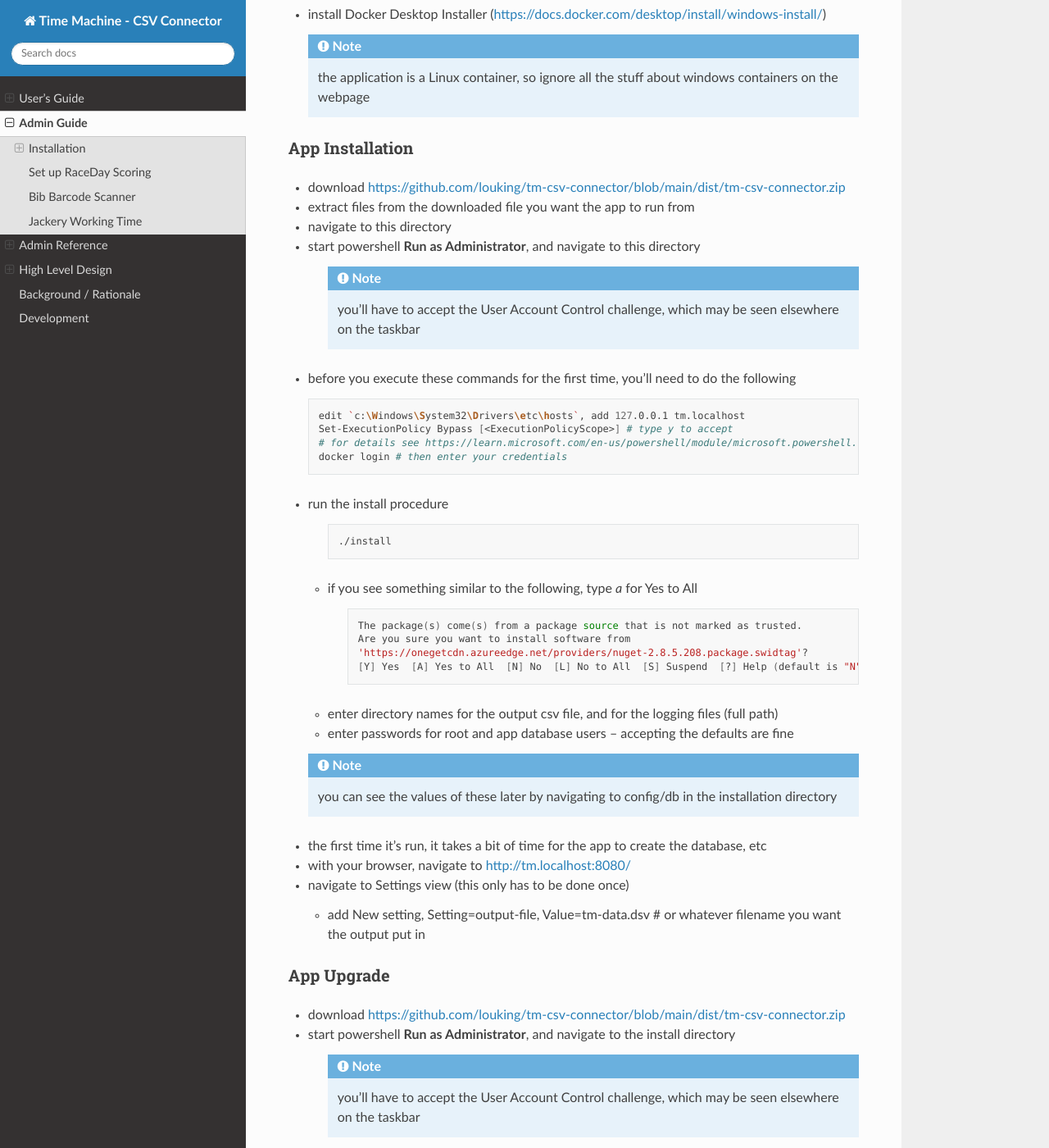
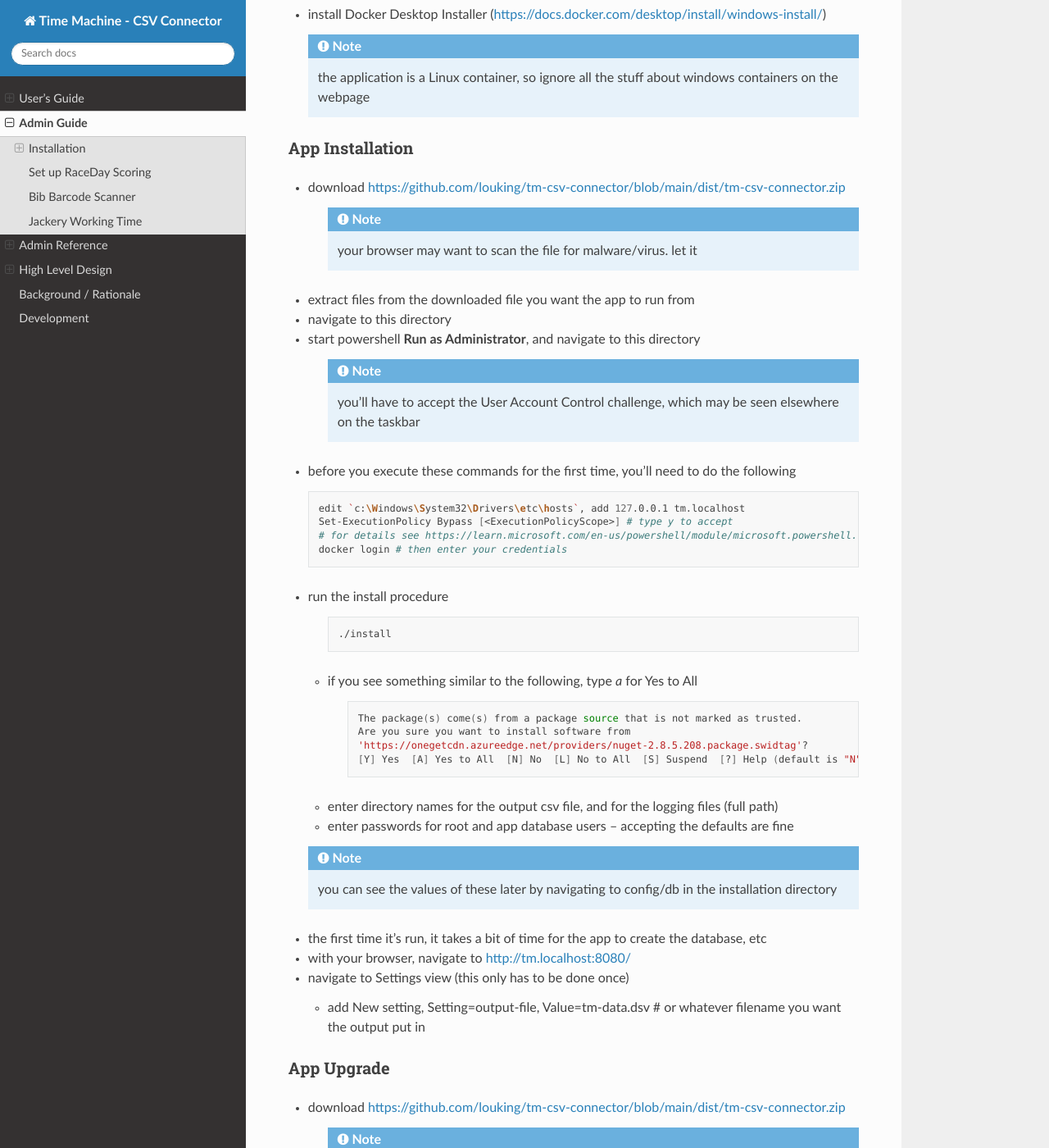
Before and after one commit to louking/tm-csv-connector, a Sphinx documentation site: the page built from web/docs/source/admin-guide.rst, in a window 1280 px wide and 1400 px high, scrolled down 567 px. Shown: the whole window at 82% size. Built offline with Sphinx 7.4.7 and the Read the Docs theme 2.0.0, drawn with Linux system fonts in a browser that asks for light colours; some of the changed text lies outside the part shown.

Commit message:
doc tweaks (#61)

```diff
--- a/web/docs/source/admin-guide.rst
+++ b/web/docs/source/admin-guide.rst
@@ -36,6 +36,9 @@ Follow instructions in https://docs.docker.com/get-docker/
 App Installation
 ---------------------
 * download https://github.com/louking/tm-csv-connector/blob/main/dist/tm-csv-connector.zip
+
+    .. note:: your browser may want to scan the file for malware/virus. let it
+
 * extract files from the downloaded file you want the app to run from
 * navigate to this directory
 * start powershell **Run as Administrator**, and navigate to this directory
@@ -81,6 +84,9 @@ App Installation
 App Upgrade
 -------------
 * download https://github.com/louking/tm-csv-connector/blob/main/dist/tm-csv-connector.zip
+
+    .. note:: your browser may want to scan the file for malware/virus. let it
+
 * start powershell **Run as Administrator**, and navigate to the install directory
 
     .. note:: you'll have to accept the User Account Control challenge, which may be seen elsewhere on the taskbar
@@ -156,6 +162,7 @@ problem.
 
 .. figure:: images/scanner-usb-com.*
     :align: center
+
 |
 
 If there is any issue pairing with the scanner, this barcode can be used to put
@@ -164,6 +171,7 @@ should already be paired with the dongle attached to it.
 
 .. figure:: images/scanner-pairing.*
     :align: center
+
 |
 
 
```
